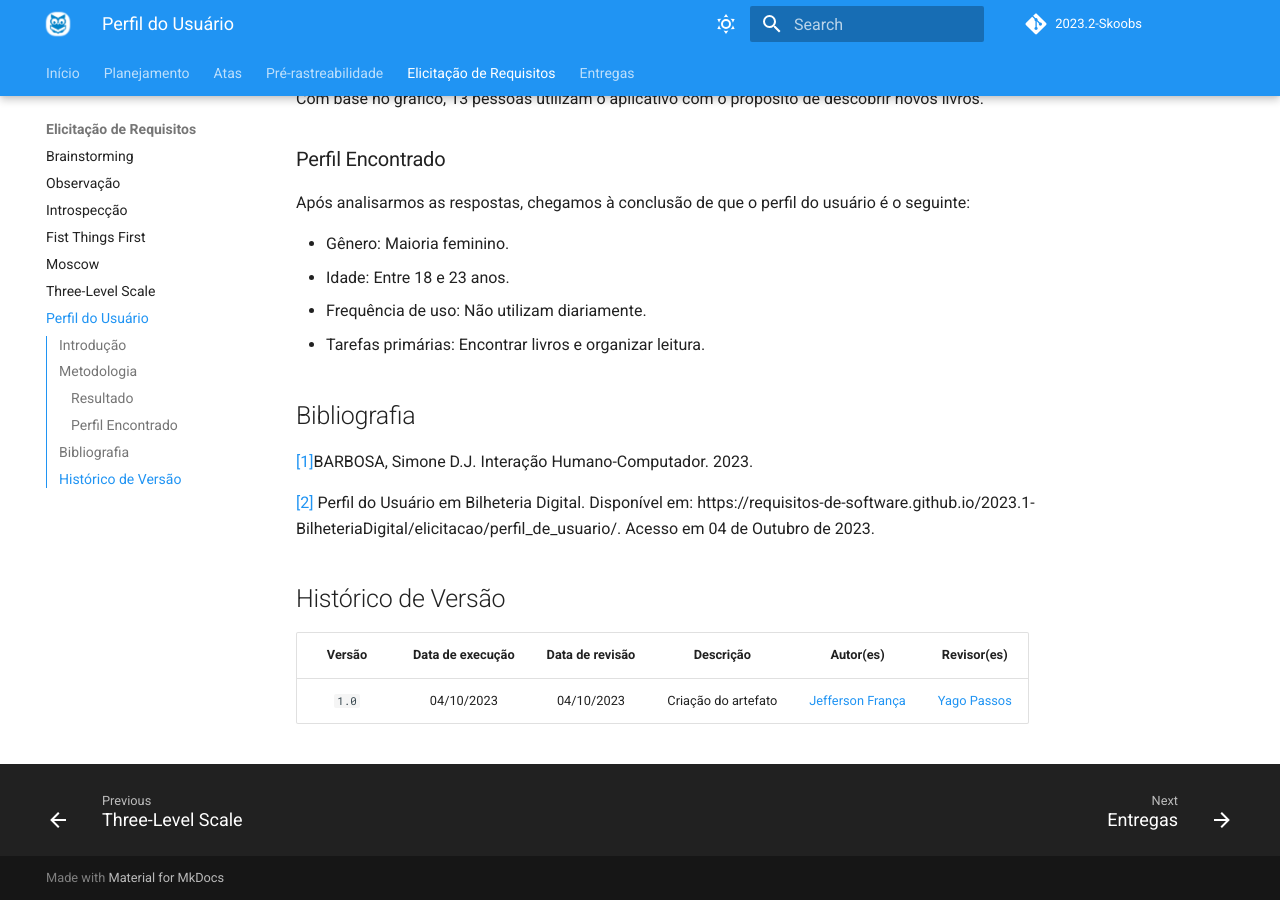
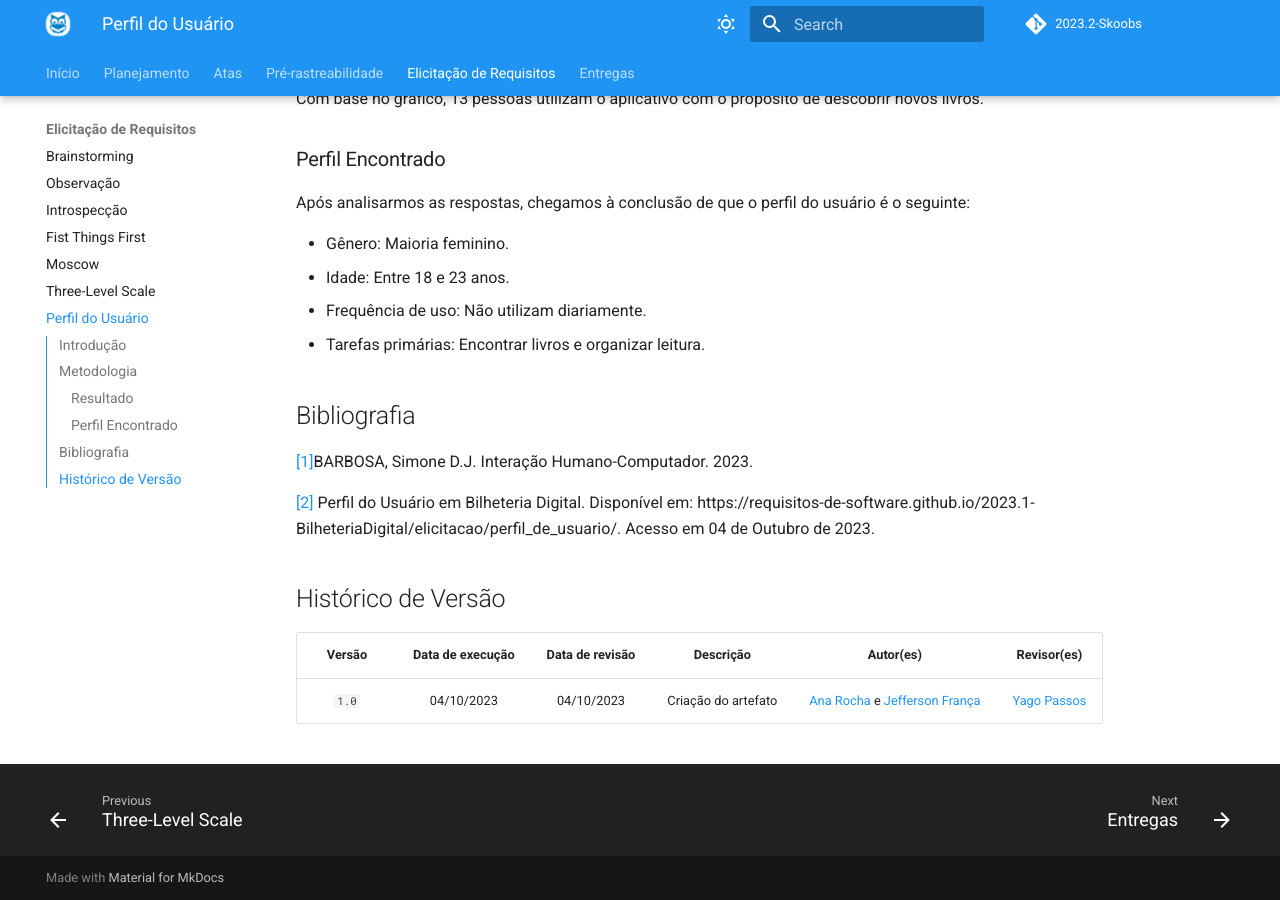
Before and after one commit to Requisitos-de-Software/2023.2-Skoob, an MkDocs documentation site: the page built from docs/elicitacao/perfil_do_usuario.md, in a window 1280 px wide and 900 px high, scrolled down 4698 px. Built offline with MkDocs 1.6.1 and Material for MkDocs 9.7.7, drawn with Linux system fonts in a browser that asks for light colours; comment, search, counter and statistics services are not loaded.

Commit message:
Atualizando perfil_do_usuario.md

```diff
--- a/docs/elicitacao/perfil_do_usuario.md
+++ b/docs/elicitacao/perfil_do_usuario.md
@@ -104,4 +104,4 @@ Após analisarmos as respostas, chegamos à conclusão de que o perfil do usuár
 
 | Versão | Data de execução | Data de revisão |             Descrição             |                      Autor(es)                       |                     Revisor(es)                      |
 | :----: | :--------------: | :-------------: | :-------------------------------: | :--------------------------------------------------: | :--------------------------------------------------: |
-| `1.0`  |    04/10/2023    |   04/10/2023    | Criação do artefato |   [Jefferson França](https://github.com/Frans6)    | [Yago Passos](https://github.com/yagompassos) |
+| `1.0`  |    04/10/2023    |   04/10/2023    | Criação do artefato |  [Ana Rocha](https://github.com/anaaroch) e [Jefferson França](https://github.com/Frans6)    | [Yago Passos](https://github.com/yagompassos) |
```
